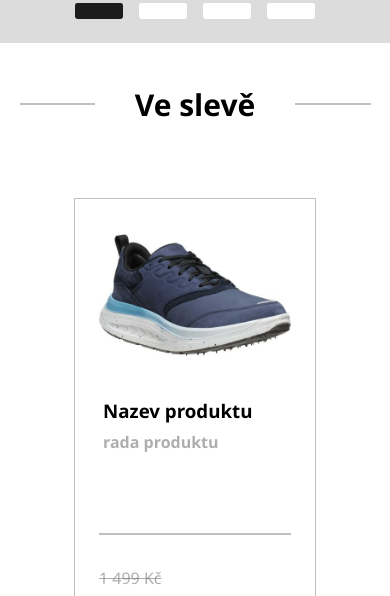
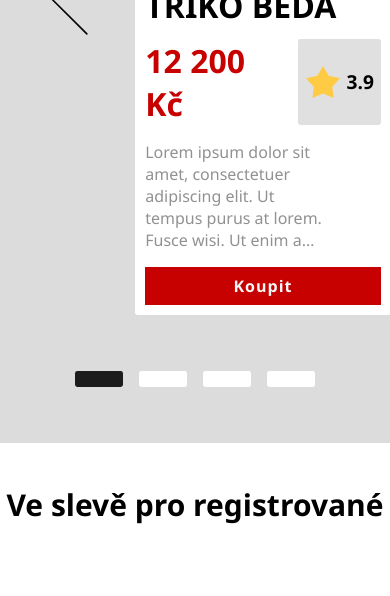
Before and after one commit to BohdanSla/MaturitniProjekt, a PHP site: page / in a window 390 px wide; the page is wider, and only the part inside the window is pictured. Shown: the part 608-1204 px from the top of that part. Run offline with PHP 8.4, Linux system fonts and the light colour scheme.

Commit message:
rozpracovana resopnzivita, zatim dokonceny navrh databaze

```diff
--- a/index.php
+++ b/index.php
@@ -5,9 +5,9 @@ declare(strict_types=1);
 $html = file_get_contents("kod/index.html");
 
 
-while (mb_strpos($html,"[@recenze]") != false) {
-    # code...
-    $html = preg_replace("/\[@recenze\]/",strval(random_int(2,12)), $html,1);
-}
+// while (mb_strpos($html,"[@recenze]") != false) {
+//     # code...
+//     $html = preg_replace("/\[@recenze\]/",strval(random_int(2,12)), $html,1);
+// }
 
 echo $html;
--- a/kod/index.css
+++ b/kod/index.css
@@ -32,7 +32,6 @@ header img {
 header nav:first-child img:first-child {
     height: 2.75rem;
     margin-left: 3rem;
-    transition: 0.1s ease-in;
 }
 header nav:first-child img:first-child:hover {
     cursor: pointer;
@@ -45,11 +44,11 @@ header nav:first-child img:last-child {
     margin-left: 0.5rem;
 }
 header nav:last-child {
-    margin-right: 3rem;
+    margin:0 3rem 0 1rem;
 }
 header form {
     display: flex;
-    margin-right: 4rem;
+    margin-right: 1rem;
     height: 3rem;
 }
 header form input {
@@ -70,7 +69,6 @@ header button {
     border-bottom-right-radius: 0.15rem;
 }
 header section {
-    width: 5.5rem;
     display: flex;
     justify-content: space-between;
     flex-direction: row-reverse;
@@ -147,7 +145,6 @@ main .doporucene-produkty {
 }
 .doporuceny-produkt {
     width: 70%;
-    height: 19rem;
     margin-top: 2rem;
     background: #FFFFFF;
     border-radius: 0.15rem;
@@ -156,7 +153,6 @@ main .doporucene-produkty {
 }
 .doporuceny-produkt .obrazek {
     height: inherit;
-    width: 30%;
     display: flex;
     align-items: center;
     justify-content: center;
@@ -203,15 +199,20 @@ main .doporucene-produkty {
     font-weight: bold;
 }
 .parametry p {
+    display: -webkit-box;
+    -webkit-line-clamp: 5;
+    -webkit-box-orient: vertical;
     width: 75%;
-    height: 6.75rem;
     margin-bottom: 0;
     color: #919191;
+    text-overflow: ellipsis;
+    overflow: hidden;
 }
 .parametry .tlacitko {
     display: flex;
     justify-content: end;
     align-items: flex-end;
+    text-align: center;
 }
 .parametry .tlacitko a {
     width: 3rem;
@@ -367,8 +368,31 @@ aside {
     background-color: #6d839a;
 }
 
-@media only screen and (max-width: 1100px) {
-    header {
+@media only screen and (max-width: 1000px) {
+    .doporuceny-produkt {
+        flex-direction: column;
+        height:40rem;
+    }
+    main .doporucene-produkty {
+        height: 50rem;
+    }
+    .sipky-doporuceny-produkt {
+        height: 44rem;
+    }
+    .parametry .tlacitko a {
+        width: 100%;
+        margin: 0;
+    }
+    .doporuceny-produkt .parametry {
+        width: 92%;
+        padding: 4%;
+    }
+    .parametry .tlacitko {
+        justify-content: center;
+        align-items: normal;
+    }
+    .parametry p {
+        margin-bottom: 1rem;
     }
 }
 
--- a/kod/index.html
+++ b/kod/index.html
@@ -71,21 +71,21 @@
                 </div>
                 <div class="doporuceny-produkt">
                     <div class="obrazek">
-                        <img src="[@doporuceny-produkt-obrazek]" alt="doporuceny_produkt">
+                        <img src="kod/obrazky/triko-test.jpg" alt="doporuceny_produkt">
                     </div>
                     <div class="parametry">
-                        <h3>[@nazev]</h3>
+                        <h3>TRIKO BEDA</h3>
                         <div class="cena-recenze">
-                            <b>[@cena]</b>
+                            <b>12 200 Kč</b>
                             <div class="recenze">
                                 <img src="kod/obrazky/hvezda_ikona.svg" alt="hvezda_ikona">
                                 <div class="hodnota-recenze">
-                                    [@recenze]
+                                    3.9
                                 </div>
                             </div>
                         </div>
                         <p>
-                            [@popis]
+                            Lorem ipsum dolor sit amet, consectetuer adipiscing elit. Ut tempus purus at lorem. Fusce wisi. Ut enim ad minima veniam, quis nostrum exercitationem ullam corporis suscipit laboriosam, nisi ut aliquid ex ea commodi consequatur? Nullam dapibus fermentum ipsum. Phasellus faucibus molestie nisl.
                         </p>
                         <div class="tlacitko">
                             <a href="">Koupit</a>
@@ -181,60 +181,60 @@
             <div class="dekorace-cara">
             </div>
             <div class="bily-prostor">
-                <h2>Ve slevě</h2>
+                <h2>Ve slevě pro registrované</h2>
             </div>
         </div>
         <div class="produkty-ve-sleve">
             <a href="">
                 <div class="obrazek-nazev">
-                    <img src="kod/obrazky/bota.jpg" alt="bota">
-                    <h3>Nazev produktu</h3>
-                    <h4>rada produktu</h4>
+                    <img src="[@obrazek-ve-sleve]" alt="produkt_ve_sleve">
+                    <h3>[@nazev]</h3>
+                    <h4>[@rada]</h4>
                 </div>
                 <div class="dekorace-cara">
                 </div>
                 <div class="ceny">
-                    <s>1 499 Kč</s>
-                    <b>1 099 Kč</b>
+                    <s>[@cena]</s>
+                    <b>[@sleva]</b>
                 </div>
             </a>
             <a href="">
                 <div class="obrazek-nazev">
-                    <img src="kod/obrazky/bota.jpg" alt="bota">
-                    <h3>Nazev produktu</h3>
-                    <h4>rada produktu</h4>
+                    <img src="[@obrazek-ve-sleve]" alt="produkt_ve_sleve">
+                    <h3>[@nazev]</h3>
+                    <h4>[@rada]</h4>
                 </div>
                 <div class="dekorace-cara">
                 </div>
                 <div class="ceny">
-                    <s>1 499 Kč</s>
-                    <b>1 099 Kč</b>
+                    <s>[@cena]</s>
+                    <b>[@sleva]</b>
                 </div>
             </a>
             <a href="">
                 <div class="obrazek-nazev">
-                    <img src="kod/obrazky/bota.jpg" alt="bota">
-                    <h3>Nazev produktu</h3>
-                    <h4>rada produktu</h4>
+                    <img src="[@obrazek-ve-sleve]" alt="produkt_ve_sleve">
+                    <h3>[@nazev]</h3>
+                    <h4>[@rada]</h4>
                 </div>
                 <div class="dekorace-cara">
                 </div>
                 <div class="ceny">
-                    <s>1 499 Kč</s>
-                    <b>1 099 Kč</b>
+                    <s>[@cena]</s>
+                    <b>[@sleva]</b>
                 </div>
             </a>
             <a href="">
                 <div class="obrazek-nazev">
-                    <img src="kod/obrazky/bota.jpg" alt="bota">
-                    <h3>Nazev produktu</h3>
-                    <h4>rada produktu</h4>
+                    <img src="[@obrazek-ve-sleve]" alt="produkt_ve_sleve">
+                    <h3>[@nazev]</h3>
+                    <h4>[@rada]</h4>
                 </div>
                 <div class="dekorace-cara">
                 </div>
                 <div class="ceny">
-                    <s>1 499 Kč</s>
-                    <b>1 099 Kč</b>
+                    <s>[@cena]</s>
+                    <b>[@sleva]</b>
                 </div>
             </a>
         </div>
```
Also changed, not shown: other parts of kod/index.html (+15 -15 lines), 2 other files.
